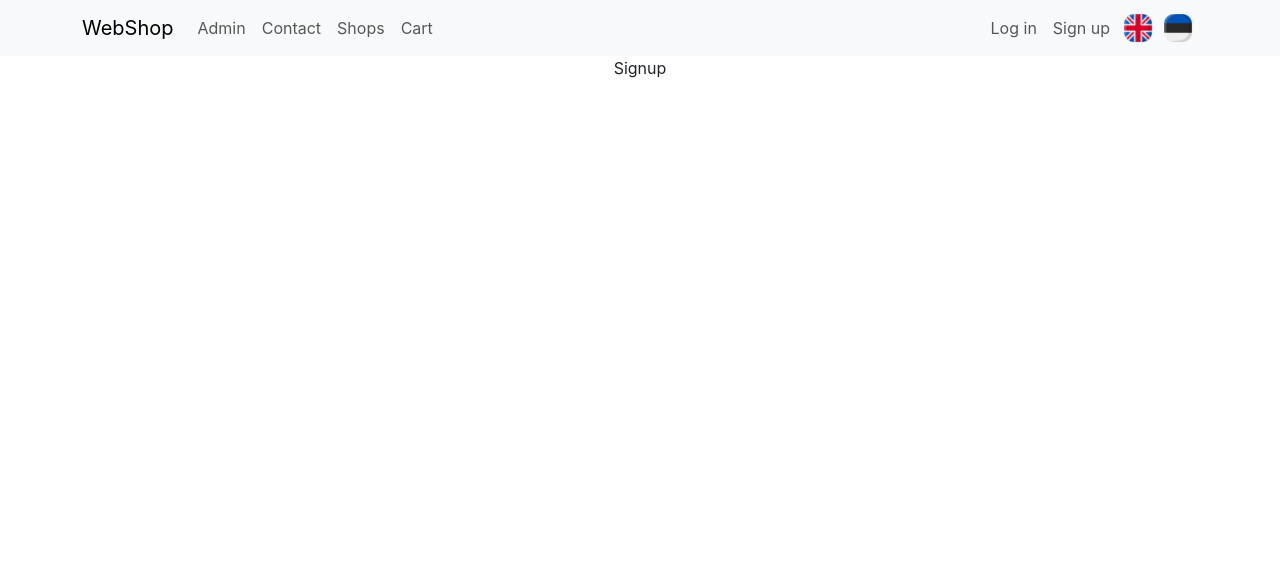
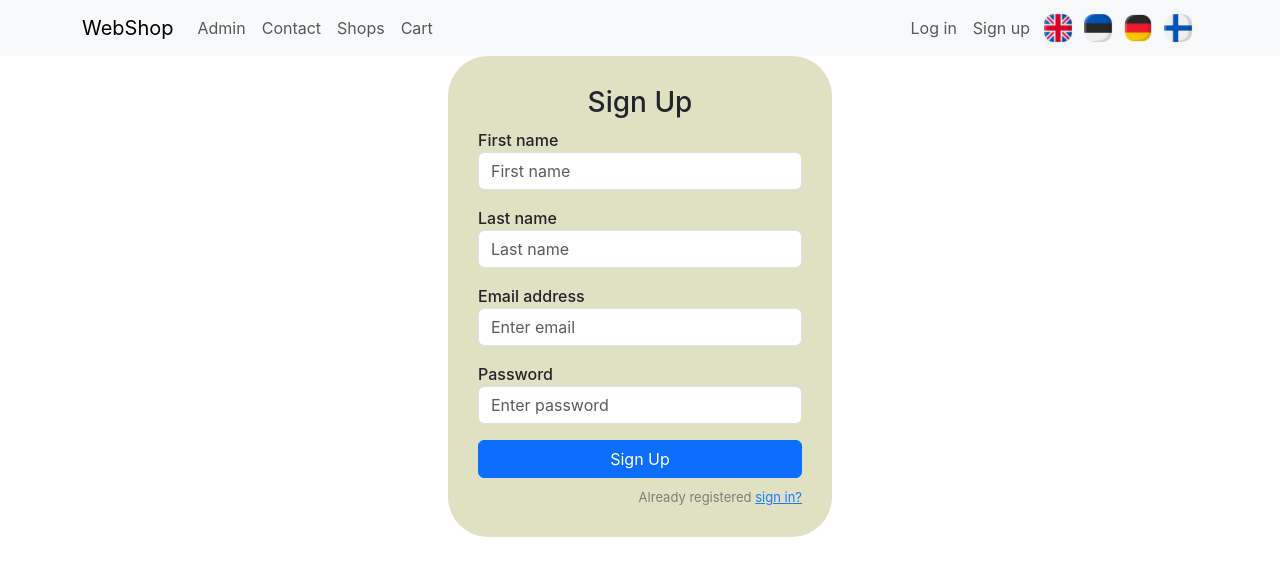
Before and after one commit to TruX87/Tarjet-Front-end-03.24, a React (Create React App) app in the folder webshop/: page /signup in a window 1280 px wide. Shown: the top 576 px of the page. Built offline with nearby package versions, Linux system fonts and the light colour scheme.

Commit message:
webshop-jätk-kodune lõpp

```diff
--- a/webshop/src/components/NavigationBar.jsx
+++ b/webshop/src/components/NavigationBar.jsx
@@ -16,6 +16,16 @@ function NavigationBar() {
   const changeLangEn = () => {
     i18n.changeLanguage("en");
     localStorage.setItem("lang", "en");
+  }
+
+  const changeLangGr = () => {
+    i18n.changeLanguage("gr");
+    localStorage.setItem("lang", "gr");
+  }
+
+  const changeLangFi = () => {
+    i18n.changeLanguage("fi");
+    localStorage.setItem("lang", "fi");
   }
 
   return (
@@ -46,6 +56,8 @@ function NavigationBar() {
             <Nav.Link as={Link} to="/signup">{t('nav.signup')}</Nav.Link>
             <img className='lang' onClick={changeLangEn} src="/english.png" alt="Language" />
             <img className='lang' onClick={changeLangEt} src="/estonian.png" alt="Language" />
+            <img className='lang' onClick={changeLangGr} src="/german.png" alt="Language" />
+            <img className='lang' onClick={changeLangFi} src="/finnish.png" alt="Language" />
           </Nav>
         </Navbar.Collapse>
       </Container>
--- /dev/null
+++ b/webshop/src/css/Login-Signup.css
@@ -0,0 +1,23 @@
+.login-form {
+    width: 30%;
+    margin-left: 35%;
+    margin-right: 35%;
+    background-color: rgb(224, 224, 195);
+    border-radius: 40px;
+    padding: 30px;
+}
+
+.signup-form {
+    width: 30%;
+    margin-left: 35%;
+    margin-right: 35%;
+    background-color: rgb(224, 224, 195);
+    border-radius: 40px;
+    padding: 30px;
+}
+
+.mb-3 {
+    text-align: left;
+    font-weight: 500;
+
+}
--- a/webshop/src/i18n.js
+++ b/webshop/src/i18n.js
@@ -2,6 +2,8 @@ import i18n from "i18next";
 import { initReactI18next } from "react-i18next";
 import english from "./i18n/en.json";
 import estonian from "./i18n/et.json";
+import german from "./i18n/gr.json";
+import finnish from "./i18n/fi.json";
 
 // the translations
 // (tip move them in a JSON file and import them,
@@ -12,19 +14,21 @@ const resources = {
   },
   et: {
     translation: estonian
-    }
+  },
+  gr: {
+      translation: german
+  },
+  fi: {
+    translation: finnish
+  }
 };
-  // et: {        lisada 2 keelt juurde
-  //   translation: estonian
-  //   }
-  // };
 
   const checkLanguage = () => {
     if (localStorage.getItem("lang") === null) {
       localStorage.setItem("lang", "en");
       return "en";
   }
-  if (["en", "et"].includes(localStorage.getItem("lang")) === false) {
+  if (["en", "et", "gr", "fi"].includes(localStorage.getItem("lang")) === false) {
     localStorage.setItem("lang", "en");
     return "en";
   }
--- a/webshop/src/i18n/et.json
+++ b/webshop/src/i18n/et.json
@@ -1,5 +1,5 @@
 {
-"maintain-categories": "Halda kategooriaid",
+        "maintain-categories": "Halda kategooriaid",
         "maintain-shops": "Halda poode",
         "add-product": "Lisa toode",
         "maintain-products": "Halda tooteid",
--- /dev/null
+++ b/webshop/src/i18n/fi.json
@@ -0,0 +1,14 @@
+{
+    "maintain-categories": "Ylläpidä luokkia",
+    "maintain-shops": "Maintain kaupat",
+    "add-product": "Lisää tuote",
+    "maintain-products": "Ylläpidä tuotteita",
+    "nav": {
+    "admin": "Admin",
+    "kaupat": "Kaupat",
+    "contact": "Ota yhteyttä",
+    "kärry": "Oskuri",
+    "login": "Kirjaudu sisään",
+    "signup": "Rekisteröidy"
+        }
+ }
--- /dev/null
+++ b/webshop/src/i18n/gr.json
@@ -0,0 +1,14 @@
+{
+    "maintain-categories": "Kategorien pflegen",
+    "maintain-shops": "Geschäfte pflegen",
+    "add-product": "Produkt hinzufügen",
+    "maintain-products": "Produkte pflegen",
+    "nav": {
+    "admin": "Admin",
+    "shops": "Geschäfte",
+    "contact": "Kontakt",
+    "cart": "Warenkorb",
+    "login":"Einloggen",
+    "signup": "Anmelden"
+        }
+ }
--- a/webshop/src/index.css
+++ b/webshop/src/index.css
@@ -11,3 +11,16 @@ code {
   font-family: source-code-pro, Menlo, Monaco, Consolas, 'Courier New',
     monospace;
 }
+
+.forgot-password,
+.forgot-password a {
+  text-align: right;
+  font-size: 13px;
+  padding-top: 10px;
+  color: #7f7d7d;
+  margin: 0;
+}
+
+.forgot-password a {
+  color: #167bff;
+}
--- a/webshop/src/pages/auth/Login.jsx
+++ b/webshop/src/pages/auth/Login.jsx
@@ -1,9 +1,52 @@
-import React from 'react'
+import React, { Component } from 'react'
+import '../../css/Login-Signup.css'
 
-function Login() {
-  return (
-    <div>Login</div>
-  )
+export default class Login extends Component {
+  render() {
+    return (
+      <form className='login-form'>
+        <h3>Sign In</h3>
+
+        <div className="mb-3">
+          <label>Email address</label>
+          <input
+            type="email"
+            className="form-control"
+            placeholder="Enter email"
+          />
+        </div>
+
+        <div className="mb-3">
+          <label>Password</label>
+          <input
+            type="password"
+            className="form-control"
+            placeholder="Enter password"
+          />
+        </div>
+
+        <div className="mb-3">
+          <div className="custom-control custom-checkbox">
+            <input
+              type="checkbox"
+              className="custom-control-input"
+              id="customCheck1"
+            />
+            <label className="custom-control-label" htmlFor="customCheck1">
+              Remember me
+            </label>
+          </div>
+        </div>
+
+        <div className="d-grid">
+          <button type="submit" className="btn btn-primary">
+            Submit
+          </button>
+        </div>
+        <p className="forgot-password text-right">
+          Not a client <a href="/signup">sign up?</a>
+        </p>
+      </form>
+    )
+  }
 }
-
-export default Login
--- a/webshop/src/pages/auth/Signup.jsx
+++ b/webshop/src/pages/auth/Signup.jsx
@@ -1,9 +1,53 @@
-import React from 'react'
+import React, { Component } from 'react'
+import '../../css/Login-Signup.css'
 
-function Signup() {
-  return (
-    <div>Signup</div>
-  )
+export default class SignUp extends Component {
+  render() {
+    return (
+      <form className='signup-form'>
+        <h3>Sign Up</h3>
+
+        <div className="mb-3">
+          <label>First name</label>
+          <input
+            type="text"
+            className="form-control"
+            placeholder="First name"
+          />
+        </div>
+
+        <div className="mb-3">
+          <label>Last name</label>
+          <input type="text" className="form-control" placeholder="Last name" />
+        </div>
+
+        <div className="mb-3">
+          <label>Email address</label>
+          <input
+            type="email"
+            className="form-control"
+            placeholder="Enter email"
+          />
+        </div>
+
+        <div className="mb-3">
+          <label>Password</label>
+          <input
+            type="password"
+            className="form-control"
+            placeholder="Enter password"
+          />
+        </div>
+
+        <div className="d-grid">
+          <button type="submit" className="btn btn-primary">
+            Sign Up
+          </button>
+        </div>
+        <p className="forgot-password text-right">
+          Already registered <a href="/login">sign in?</a>
+        </p>
+      </form>
+    )
+  }
 }
-
-export default Signup
```
Also changed, not shown: webshop/public/finnish.png (added), webshop/public/german.png (added).
